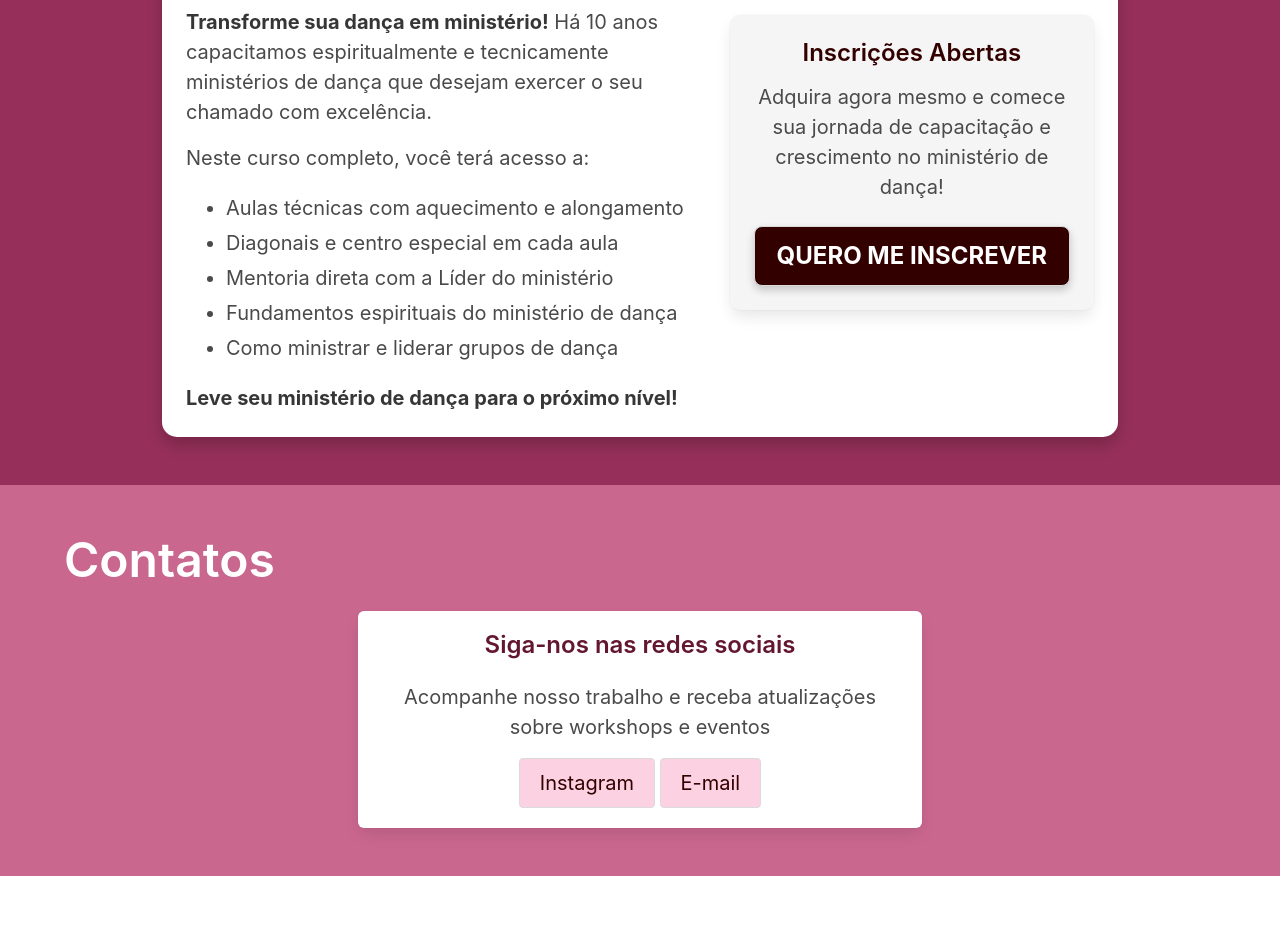
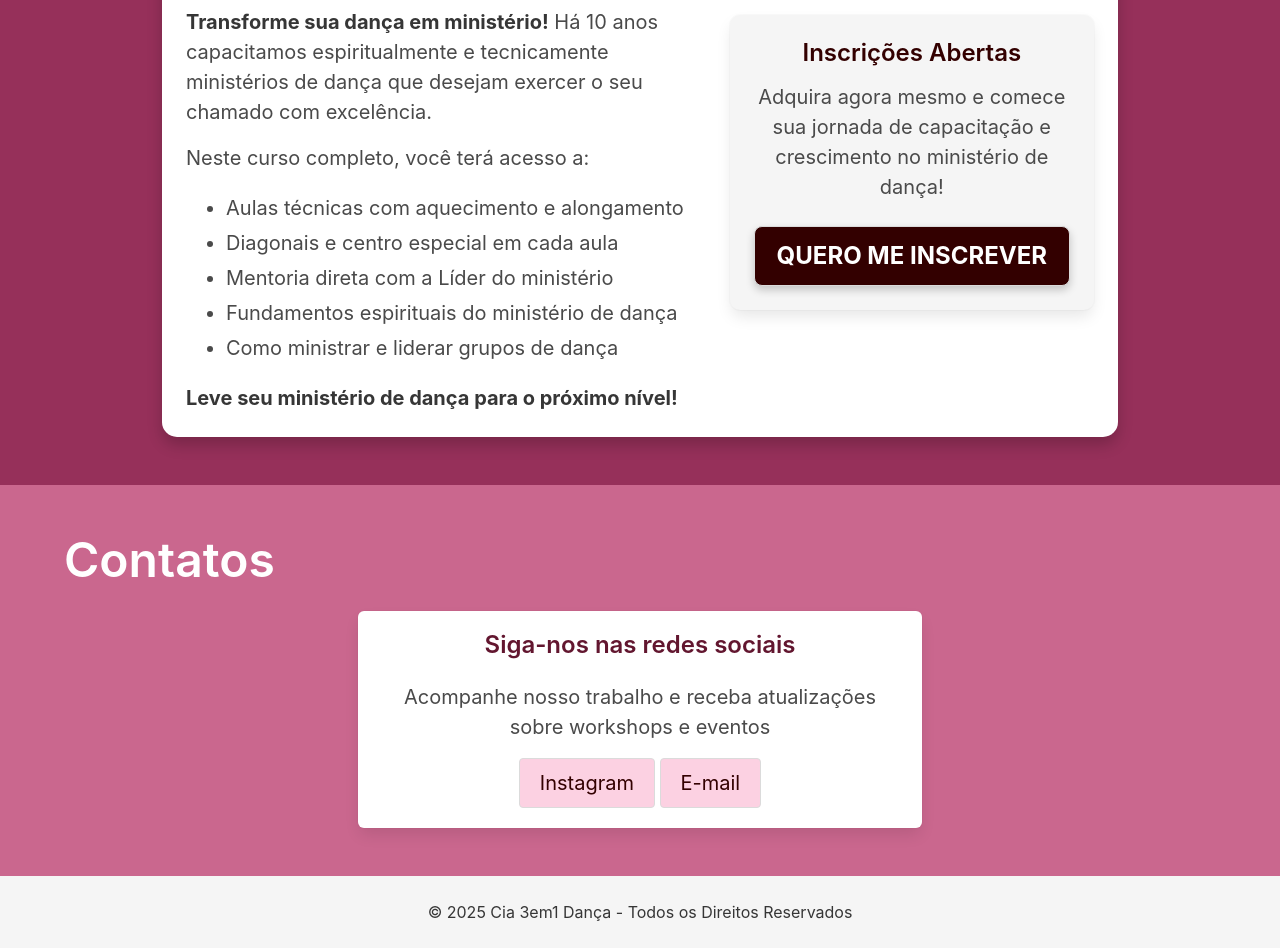
Before and after one commit to IanGabs/Cia-3em1, a plain HTML site: page index.html in a window 1280 px wide. Shown: the part 6005-6953 px from the top of the page. Before the commit the page ends 6881 px from the top, so only its background shows below. Drawn offline with nearby package versions, Linux system fonts and the light colour scheme; files whose address does not match are found by name.

Commit message:
Site definitivamente terminado

```diff
--- a/index.html
+++ b/index.html
@@ -296,6 +296,14 @@
         </div>
     </section>
 
+    <footer class="footer has-background-light py-5">
+        <div class="content has-text-centered">
+            <p class="has-text-dark">
+                © 2025 Cia 3em1 Dança - Todos os Direitos Reservados
+            </p>
+        </div>
+    </footer>
+
     <script src="../Cia 3&1/Celular.js"></script>
     <script src="Animacao.js"></script>
 </body>
```
